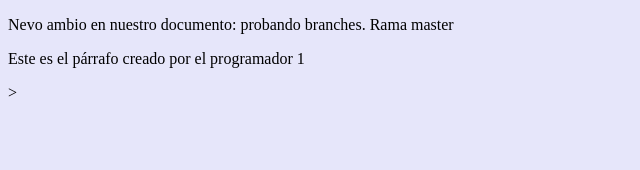
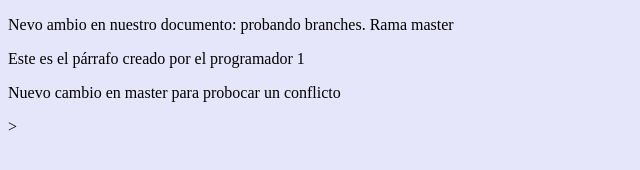
Before and after one commit to laura-glez/Proyecto-Ifp-Laura, a plain HTML site: page index.html in a window 1280 px wide. Shown: the whole page, without its empty margins (0-640 px from the left). Drawn offline with Linux system fonts and the light colour scheme.

Commit message:
Modificacion de párrafo desde master

```diff
--- a/index.html
+++ b/index.html
@@ -14,5 +14,7 @@
     <p>Nevo ambio en nuestro documento: probando branches. Rama master</p>
 
     <p>Este es el párrafo creado por el programador 1</p>
+
+    <p>Nuevo cambio en master para probocar un conflicto</p>
 </body>
 </html>>
```
